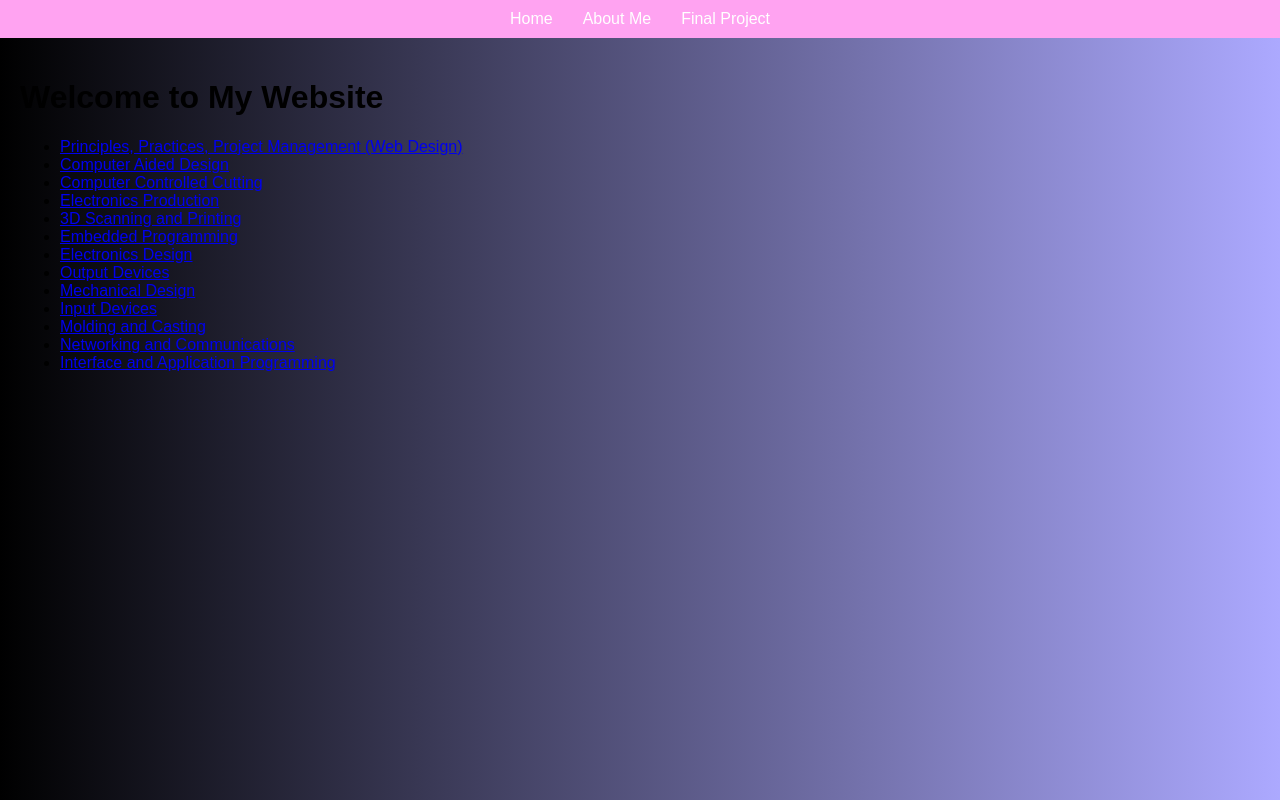
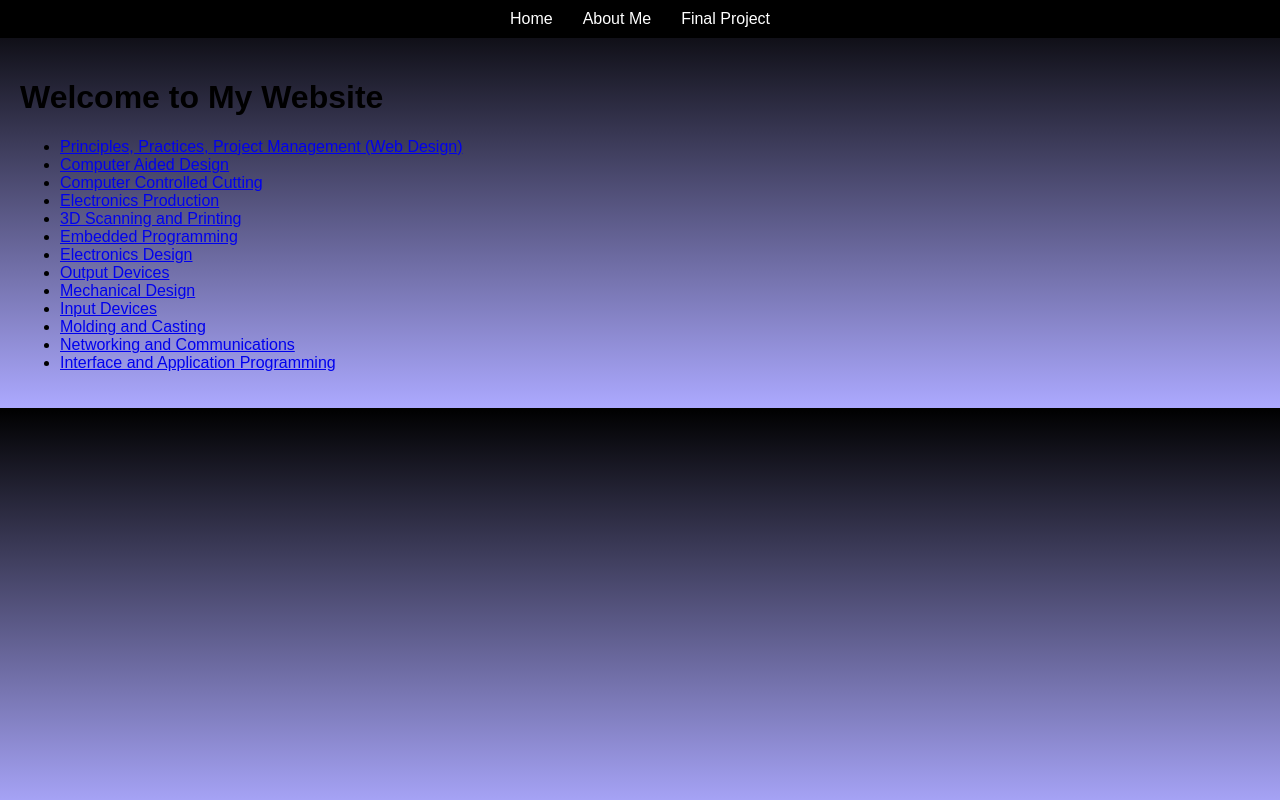
Before and after one commit to CGarcia2607/cgarcia2607.github.io, a plain HTML site: page index.html in a window 1280 px wide. Drawn offline with Linux system fonts and the light colour scheme.

Commit message:
fix to backgroud

```diff
--- a/css/styles.css
+++ b/css/styles.css
@@ -5,7 +5,7 @@ body {
 }
 
 header {
-    background: #ffa3f1;
+    background: #000000;
     color: #000000;
     padding: 10px 0;
 }
@@ -40,5 +40,5 @@ main {
     text-align: center;
 }
 body {
-    background: linear-gradient(to right, #000000, #aca9ff); /* Adjust the colors as needed */
+    background: linear-gradient(to bottom, #000000, #aca9ff); /* Adjust the colors as needed */
   }
```
